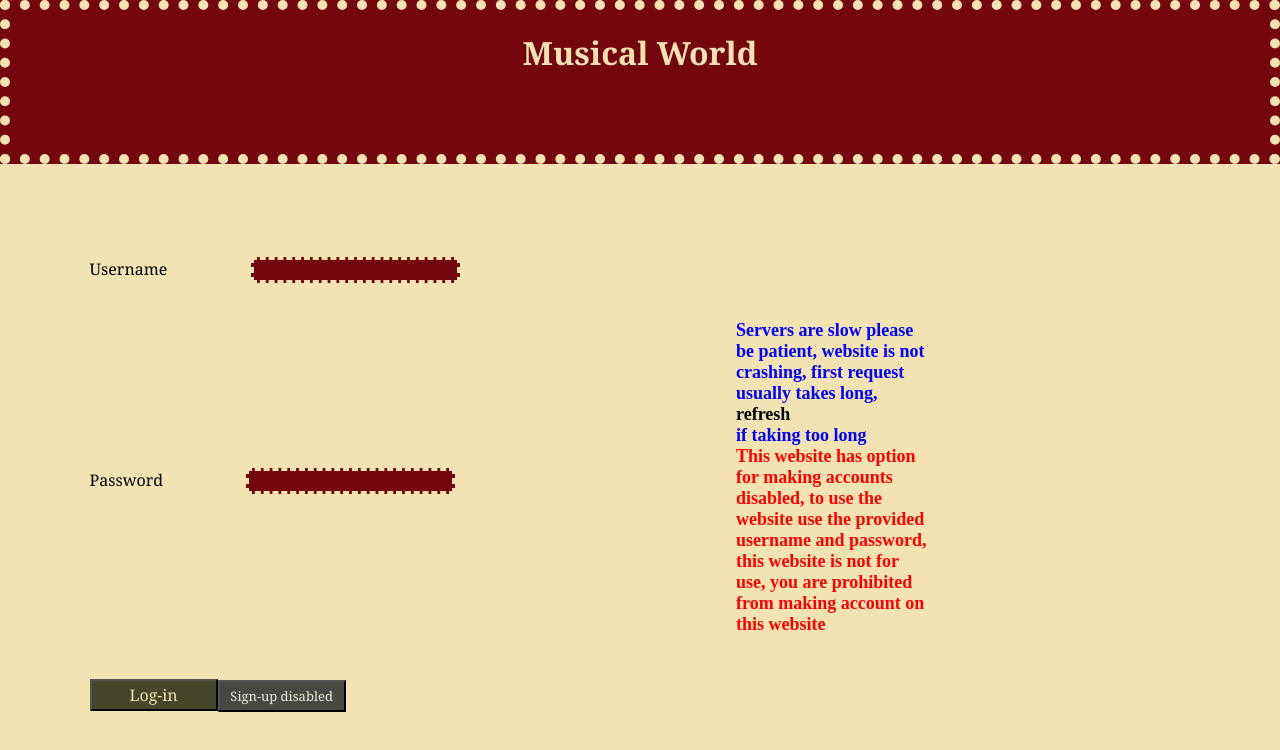
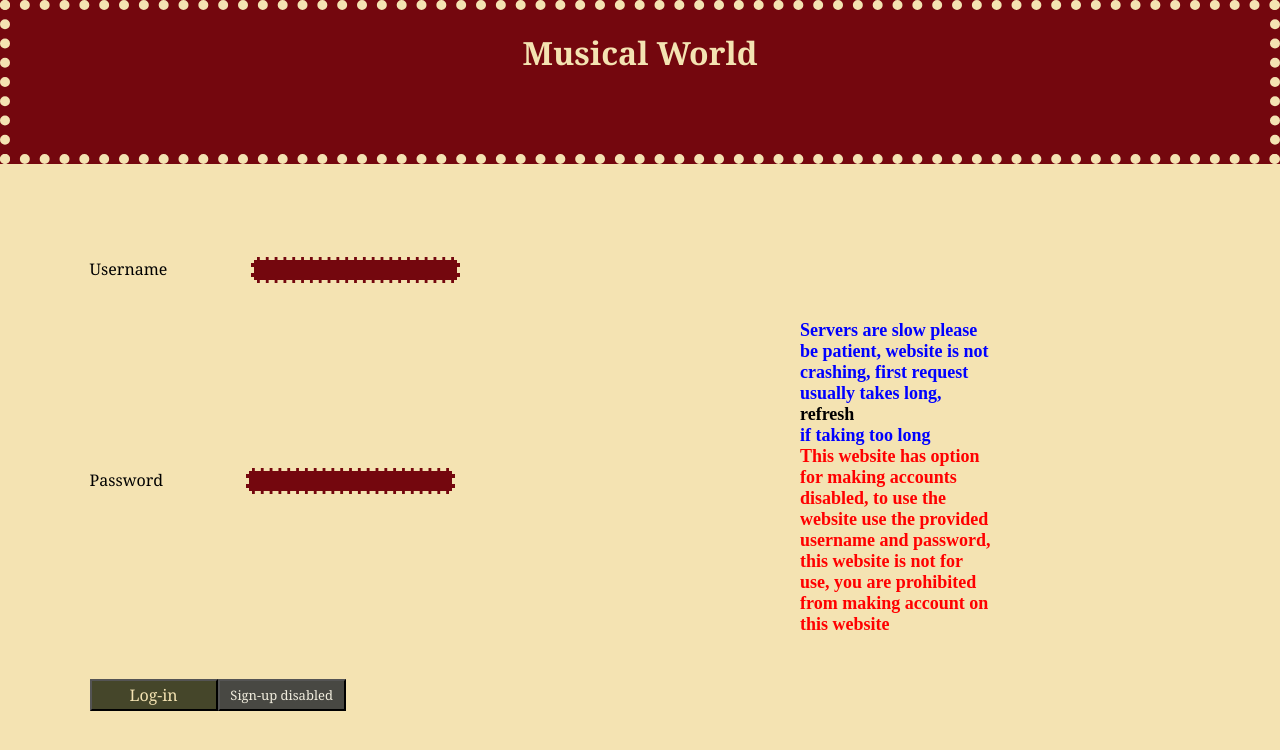
Before and after one commit to fastrunner333/Musicalworld, a React (Vite) app: page /login in a window 1280 px wide. Shown: the top 750 px of the page. Built offline with nearby package versions, Linux system fonts and the light colour scheme.

Commit message:
spinner added

```diff
--- a/src/Loginsignup/Loginsignup.jsx
+++ b/src/Loginsignup/Loginsignup.jsx
@@ -16,6 +16,7 @@ export function Loginsignup(){
     const {userToken, setuserToken} = useContext(USER)
     const [displaysetting, setdisplaysetting] = useState("none")
     const [errorstyle, seterrorstyle] = useState({display:"none"})
+    const [discstyle, setdiscstyle] = useState({display:"block"})
    useEffect(()=>{
     if(userToken){
         console.log(userToken)
@@ -28,6 +29,7 @@ console.log(displaysetting)
         seterrorstyle({display:"none"})
         const submitter = e.nativeEvent.submitter.value
         setdisplaysetting("block")
+        setdiscstyle({displau:"none"})
         console.log(displaysetting)
         e.preventDefault()
         if(submitter=="signup"){
@@ -58,6 +60,7 @@ console.log(displaysetting)
             .catch((e)=>{
                         console.log(e)
                         setdisplaysetting("none")
+                        setdiscstyle({display:"block"})
                         setUsername("")
                         setPassword("")
                         setpassplace("Incorrect")
@@ -120,7 +123,7 @@ console.log(displaysetting)
                     </button>
                 </div>
             </form>
-            <div className={styles.disclamer}>
+            <div className={styles.disclamer} style={discstyle}>
             <div style={{color:"blue"}}>Servers are slow please be patient, website is not crashing, first request usually takes long, <div style={{color:"black"}}>refresh</div> if taking too long</div>
             This website has option for making accounts disabled, to use the website use the provided username and password, this website is not for use, you are prohibited from making account on this website
             </div>
--- a/src/Loginsignup/Loginsignup.module.css
+++ b/src/Loginsignup/Loginsignup.module.css
@@ -33,10 +33,11 @@
 }
 
 .buttons{
-    display:inline;
+    display:flex;
     position: relative;
     margin-left:7%;
-
+    align-items: center;
+    flex-direction: row;
     font-family:Georgia, 'Times New Roman', Times, serif;
 }
 .signupbutton{
@@ -88,7 +89,7 @@
 
 .disclamer{
     position:absolute;
-    right:35%;
+    right:30%;
     transform: translateX(50%);
     top: 40%;
     height:25vh;
```
